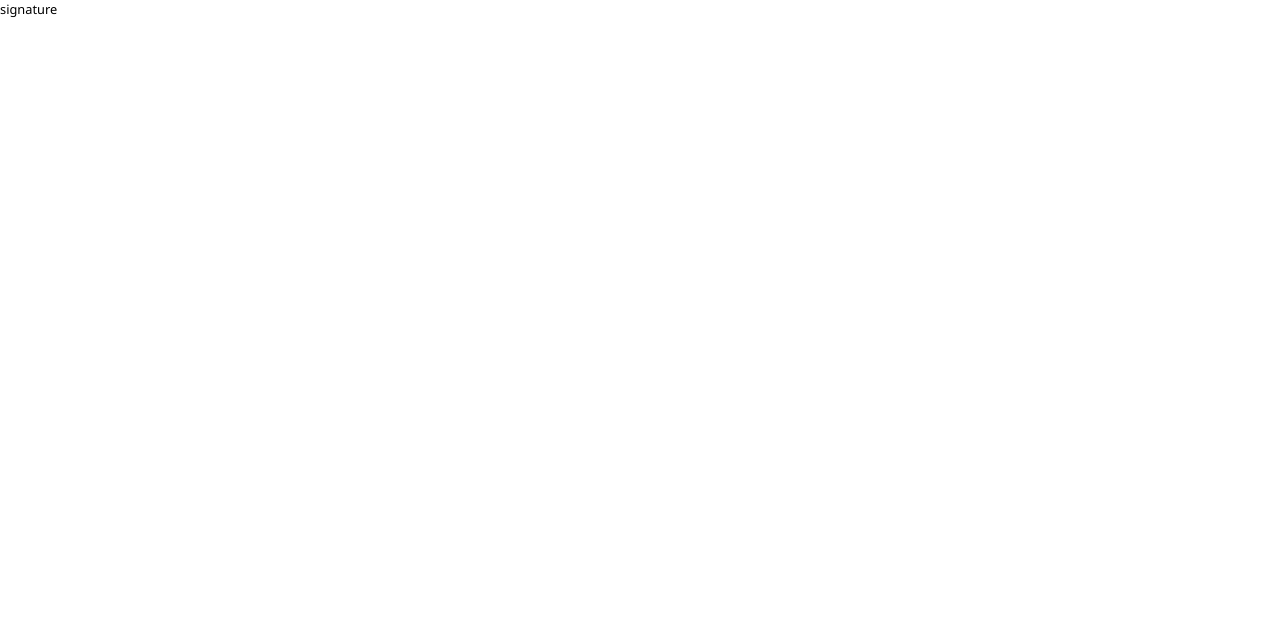
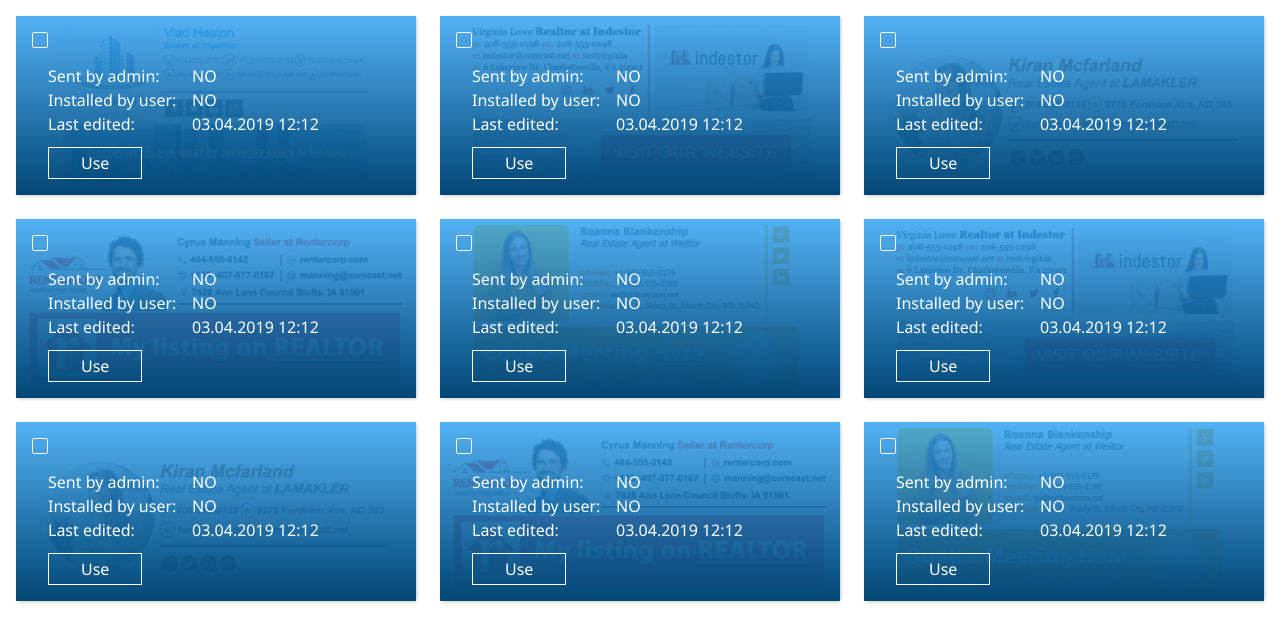
Before and after one commit to bartushak007/signature-list, a React app: page / in a window 1280 px wide. Built offline with nearby package versions, Linux system fonts and the light colour scheme.

Commit message:
add SignatereList and Signature components and style them

```diff
--- a/public/data.json
+++ b/public/data.json
@@ -1,4 +1,86 @@
 {
-  "signatures": [],
-  "title": ""
+  "signatures": [
+    {
+      "url": "https://www.google.com",
+      "src": "images/blocks/signature/imperium.png",
+      "alt": "imperium",
+      "id": "0",
+      "sent": "no",
+      "installed": "no",
+      "edited": "03.04.2019 12:12"
+    },
+    {
+      "url": "https://www.google.com",
+      "src": "images/blocks/signature/indestor.png",
+      "alt": "indestor",
+      "id": "1",
+      "sent": "no",
+      "installed": "no",
+      "edited": "03.04.2019 12:12"
+    },
+    {
+      "url": "https://www.google.com",
+      "src": "images/blocks/signature/lamakler.png",
+      "alt": "lamakler",
+      "id": "2",
+      "sent": "no",
+      "installed": "no",
+      "edited": "03.04.2019 12:12"
+    },
+    {
+      "url": "https://www.google.com",
+      "src": "images/blocks/signature/rentercorp.png",
+      "alt": "rentercorp",
+      "id": "3",
+      "sent": "no",
+      "installed": "no",
+      "edited": "03.04.2019 12:12"
+    },
+    {
+      "url": "https://www.google.com",
+      "src": "images/blocks/signature/welltor.png",
+      "alt": "welltor",
+      "id": "4",
+      "sent": "no",
+      "installed": "no",
+      "edited": "03.04.2019 12:12"
+    },
+    {
+      "url": "https://www.google.com",
+      "src": "images/blocks/signature/indestor.png",
+      "alt": "indestor1",
+      "id": "5",
+      "sent": "no",
+      "installed": "no",
+      "edited": "03.04.2019 12:12"
+    },
+    {
+      "url": "https://www.google.com",
+      "src": "images/blocks/signature/lamakler.png",
+      "alt": "lamakler1",
+      "id": "6",
+      "sent": "no",
+      "installed": "no",
+      "edited": "03.04.2019 12:12"
+    },
+    {
+      "url": "https://www.google.com",
+      "src": "images/blocks/signature/rentercorp.png",
+      "alt": "rentercorp1",
+      "id": "7",
+      "sent": "no",
+      "installed": "no",
+      "edited": "03.04.2019 12:12"
+    },
+    {
+      "url": "https://www.google.com",
+      "src": "images/blocks/signature/welltor.png",
+      "alt": "welltor1",
+      "id": "8",
+      "sent": "no",
+      "installed": "no",
+      "edited": "03.04.2019 12:12"
+    }
+  ],
+  "title": "Signature List"
 }
--- /dev/null
+++ b/src/components/blocks/signature/Signature.js
@@ -0,0 +1,39 @@
+import React from 'react';
+import Image from '../../shared/image';
+const Signature = ({ src, alt, sent, installed, edited, url, id }) => {
+  return (
+    <div className={`signature ${alt}`}>
+      <Image {...{ alt, src }} />
+      <div className={`signature__hidden-info`}>
+        <div>
+          <input className="signature__checkbox" type="checkbox" id={id} />
+          <label className="signature__checkbox-custom" for={id} />
+        </div>
+        <div className="signature__info-and-controls">
+          <div>
+            <div>
+              <span className="signature__title">Sent by admin: </span>
+              <span className="signature__data">{sent}</span>
+            </div>
+            <div>
+              <span className="signature__title">Installed by user: </span>
+              <span className="signature__data">{installed}</span>
+            </div>
+            <div>
+              <span className="signature__title">Last edited: </span>
+              <span className="signature__data">{edited}</span>
+            </div>
+          </div>
+          <div className="signature__controls">
+            <a className="signature__use-url" href={url}>
+              Use
+            </a>
+            <div className="signature__btns"></div>
+          </div>
+        </div>
+      </div>
+    </div>
+  );
+};
+
+export default Signature;
--- /dev/null
+++ b/src/components/blocks/signature/index.js
@@ -0,0 +1,3 @@
+import Signature from './Signature';
+
+export default Signature;
--- /dev/null
+++ b/src/components/sections/signatureList/SignatureList.js
@@ -0,0 +1,11 @@
+import React from 'react';
+import Signature from '../../blocks/signature';
+
+const SignatureList = ({ signatures }) => {
+  const renderSignature = props => <Signature key={props.id} {...props} />;
+  return (
+    <div className="signature-list">{signatures.map(renderSignature)}</div>
+  );
+};
+
+export default SignatureList;
--- /dev/null
+++ b/src/components/sections/signatureList/index.js
@@ -0,0 +1,3 @@
+import SignatureList from './SignatureList';
+
+export default SignatureList;
--- /dev/null
+++ b/src/containers/SignatureListContainer.js
@@ -0,0 +1,18 @@
+import React from 'react';
+import { connect } from 'react-redux';
+import {} from '../store/signature/signatureActions';
+import { selectSignatures } from '../store/signature/signatureSelectors';
+import SignatureList from '../components/sections/signatureList';
+
+const SignatureListContainer = props => {
+  return <SignatureList {...props} />;
+};
+
+const mapStateToProps = state => {
+  return { signatures: selectSignatures(state) };
+};
+
+export default connect(
+  mapStateToProps,
+  {}
+)(SignatureListContainer);
--- a/src/pages/home/Home.js
+++ b/src/pages/home/Home.js
@@ -1,18 +1,22 @@
 import React, { useEffect } from 'react';
 import PropTypes from 'prop-types';
+import SignatureListContainer from '../../containers/SignatureListContainer';
 
 const Home = ({ fetchData, isLoading }) => {
-  console.log(isLoading);
   const fetchDataEffect = () => fetchData();
 
   useEffect(fetchDataEffect, []);
 
-  return <div className="home">signature</div>;
+  return (
+    <div className="home">
+      <SignatureListContainer />
+    </div>
+  );
 };
 
 Home.propTypes = {
-  signatures: PropTypes.array,
-  title: PropTypes.string
+  isLoading: PropTypes.bool,
+  fetchData: PropTypes.func
 };
 
 export default Home;
--- /dev/null
+++ b/src/styles/blocks/_signature.scss
@@ -0,0 +1,71 @@
+.signature {
+  box-shadow: 1px 1px 4px -1px rgba(0, 0, 0, 0.33);
+  position: relative;
+
+  &__hidden-info {
+    position: absolute;
+    top: 0;
+    right: 0;
+    bottom: 0;
+    left: 0;
+    // background-color: #0b457cd4;
+    background-image: linear-gradient(#30a2f2d4, #024675);
+    display: flex;
+    padding: 1rem;
+    color: #fff;
+  }
+
+  &__checkbox {
+    position: absolute;
+    opacity: 0;
+    height: 0;
+    width: 0;
+
+    &:checked + .signature__checkbox-custom {
+      &:after {
+        content: '\2713';
+        display: block;
+        position: absolute;
+        top: 50%;
+        left: 50%;
+        transform: translate(-50%, -50%);
+      }
+    }
+  }
+
+  &__checkbox-custom {
+    display: block;
+    height: 1rem;
+    width: 1rem;
+    position: relative;
+    border: solid 1px #fff;
+    border-radius: 2px;
+  }
+
+  &__info-and-controls {
+    padding-top: 2rem;
+    display: flex;
+    flex-direction: column;
+    justify-content: space-between;
+  }
+
+  &__title {
+    min-width: 9rem;
+    display: inline-block;
+  }
+
+  &__data {
+    text-transform: uppercase;
+  }
+
+  &__controls {
+    display: flex;
+    justify-content: space-between;
+  }
+
+  &__use-url {
+    border: solid 1.5px #fff;
+    display: inline-block;
+    padding: 0.2rem 2rem;
+  }
+}
--- a/src/styles/main.scss
+++ b/src/styles/main.scss
@@ -4,3 +4,9 @@
 
 // Reboot
 @import 'reboot/reboot';
+
+// Sections
+@import 'sections/signature-list';
+
+//blocks
+@import 'blocks/signature';
--- a/src/styles/reboot/_reboot.scss
+++ b/src/styles/reboot/_reboot.scss
@@ -17,9 +17,9 @@ body {
 
 body {
   font-family: 'Noto Sans', sans-serif;
-  font-size: 0.8rem;
+  font-size: 1rem;
   line-height: 1.5;
-  font-weight: 300;
+  font-weight: 400;
   background-color: #fff;
 }
 
--- /dev/null
+++ b/src/styles/sections/_signature-list.scss
@@ -0,0 +1,46 @@
+.signature-list {
+  max-width: 100rem;
+  margin: 0 auto;
+  padding: 1rem;
+  display: grid;
+  grid-template-columns: 1fr 1fr 1fr;
+  grid-template-rows: 1fr 1fr 1fr;
+  grid-template-areas: 'imperium indestor lamakler' 'rentercorp welltor indestor1' 'lamakler1 rentercorp1 welltor1';
+  grid-gap: 1.5rem;
+}
+
+.imperium {
+  grid-area: imperium;
+}
+
+.indestor {
+  grid-area: indestor;
+}
+
+.lamakler {
+  grid-area: lamakler;
+}
+
+.rentercorp {
+  grid-area: rentercorp;
+}
+
+.welltor {
+  grid-area: welltor;
+}
+
+.indestor1 {
+  grid-area: indestor1;
+}
+
+.lamakler1 {
+  grid-area: lamakler1;
+}
+
+.rentercorp1 {
+  grid-area: rentercorp1;
+}
+
+.welltor1 {
+  grid-area: welltor1;
+}
```
Also changed, not shown: src/containers/SignatureContainer.js (added, +18 -0 lines).
